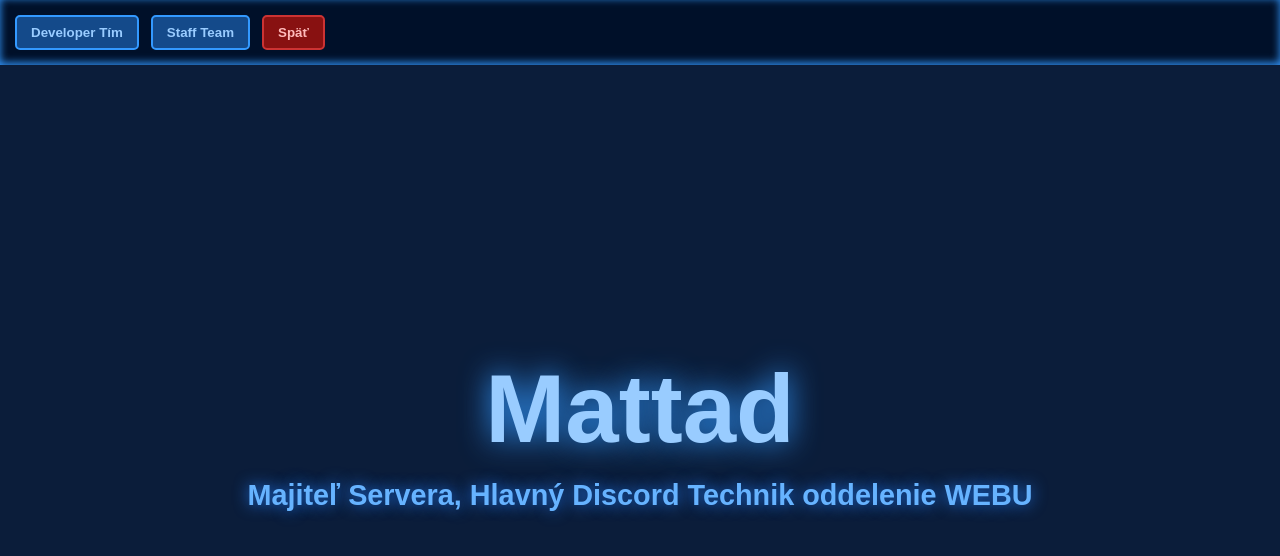
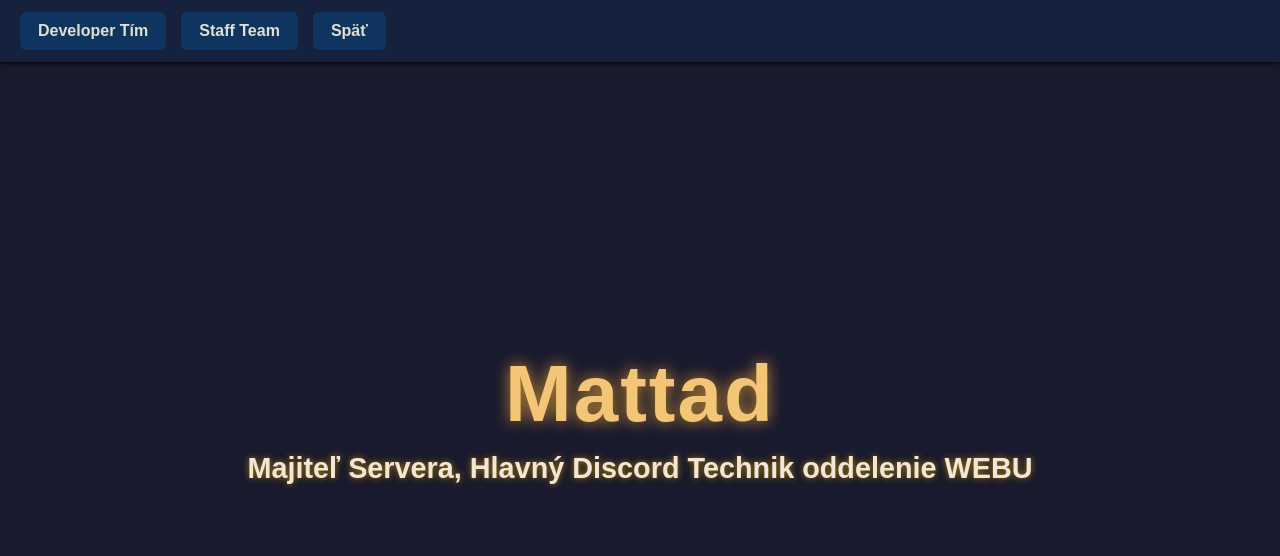
Before and after one commit to mattadix/WESK-Staff, a website: page tst.html in a window 1280 px wide. Drawn offline with Linux system fonts and the light colour scheme.

Commit message:
Update tst.html

```diff
--- a/tst.html
+++ b/tst.html
@@ -1,69 +1,67 @@
+
 <!DOCTYPE html>
 <html lang="sk">
 <head>
 <meta charset="UTF-8" />
 <meta name="viewport" content="width=device-width, initial-scale=1" />
-<title>Mattad - West Slovakia Roleplay</title>
+<title>West Slovakia Roleplay - Úvod</title>
 <style>
     body {
         margin: 0;
-    background-color: #0b1d3a;
-    color: #99ccff;
         font-family: Arial, sans-serif;
-    height: 100vh;
+        background-color: #1a1a2e;
+        color: #f0e6d2;
         display: flex;
         flex-direction: column;
+        align-items: center;
+        height: 100vh;
     }
     .top-buttons {
+        width: 100%;
         display: flex;
         justify-content: flex-start;
-    gap: 12px;
-    padding: 15px;
-    background-color: #001029;
-    box-shadow: inset 0 -2px 8px #3399ff;
+        gap: 15px;
+        background-color: #16213e;
+        padding: 12px 20px;
+        box-sizing: border-box;
+        box-shadow: 0 2px 5px rgba(0,0,0,0.7);
     }
     .top-buttons button {
-    background-color: #144a8a;
-    color: #99ccff;
-    border: 2px solid #3399ff;
-    padding: 8px 14px;
-    border-radius: 5px;
+        background-color: #0f3460;
+        color: #e0e0d1;
+        border: none;
+        padding: 10px 18px;
+        font-size: 1rem;
         font-weight: 700;
+        border-radius: 6px;
         cursor: pointer;
-    transition: background-color 0.3s;
+        transition: background-color 0.3s ease;
     }
     .top-buttons button:hover {
-    background-color: #1e5bd1;
-  }
-  .top-buttons button.back {
-    background-color: #881111;
-    border-color: #cc3333;
-    color: #ffbbbb;
-  }
-  .top-buttons button.back:hover {
-    background-color: #cc3333;
-    color: white;
-    border-color: #ff5555;
+        background-color: #53354a;
     }
     main {
-    flex: 1;
+        flex-grow: 1;
         display: flex;
         flex-direction: column;
         justify-content: center;
         align-items: center;
         text-align: center;
     }
-  h1 {
-    font-size: 6rem;
+    main h1 {
+        font-size: 5rem;
         margin: 0;
-    text-shadow: 0 0 30px #3399ff;
+        font-weight: 900;
+        letter-spacing: 2px;
+        color: #f3c677;
+        text-shadow: 0 0 15px #c48b32;
     }
-  .subtitle {
-    margin-top: 15px;
-    font-weight: 900;
+    main p {
         font-size: 1.8rem;
-    color: #66b3ff;
-    text-shadow: 0 0 15px #2277ee;
+        margin-top: 12px;
+        font-weight: 700;
+        color: #f3e6d8;
+        text-shadow: 0 0 6px #a67c00;
     }
 </style>
 </head>
@@ -72,12 +70,12 @@
 <div class="top-buttons">
     <button onclick="window.location.href='nedostupne.html'">Developer Tím</button>
     <button onclick="window.location.href='nedostupne.html'">Staff Team</button>
-  <button class="back" onclick="window.location.href='main.html'">Späť</button>
+    <button onclick="window.location.href='main.html'">Späť</button>
 </div>
 
 <main>
     <h1>Mattad</h1>
-  <div class="subtitle">Majiteľ Servera, Hlavný Discord Technik oddelenie WEBU</div>
+    <p>Majiteľ Servera, Hlavný Discord Technik oddelenie WEBU</p>
 </main>
 
 </body>
```
Lines whose indentation alone changed are shown as unchanged.
